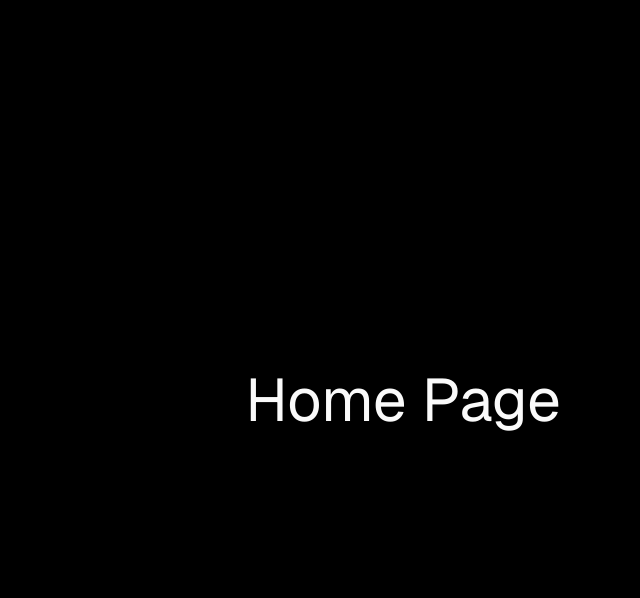
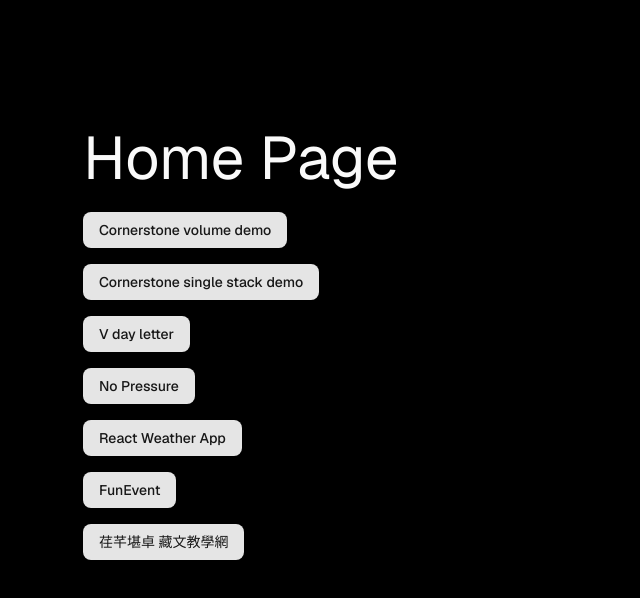
Before and after one commit to Dustin085/dustinliu-dev, a Next.js app: page / in a window 1280 px wide. Shown: the top 598 px of the page, without its empty margins (237-877 px from the left). Built offline with nearby package versions, Linux system fonts and the light colour scheme.

Commit message:
add: Home Page Links

```diff
--- a/app/page.tsx
+++ b/app/page.tsx
@@ -1,8 +1,51 @@
+import { Button } from "@/components/ui/button";
+import { LINKS } from "@/lib/constants/links";
+import { ROUTES } from "@/lib/constants/routes";
+import Link from "next/link";
+
 export default function HomePage() {
   return (
     <div className="flex min-h-screen items-center justify-center bg-zinc-50 font-sans dark:bg-black">
-      <main className="flex min-h-screen w-full max-w-3xl flex-col items-center justify-between py-32 px-16 bg-white dark:bg-black sm:items-start">
-        <h2 className="text-6xl m-auto">Home Page</h2>
+      <main className="flex min-h-screen w-full max-w-3xl flex-col items-center gap-6 py-32 px-16 bg-white dark:bg-black sm:items-start">
+        <h2 className="text-6xl">Home Page</h2>
+        <ul className="flex flex-col gap-4">
+          <li>
+            <Button>
+              <Link href={ROUTES.CS_DEMO_VOLUME}>Cornerstone volume demo</Link>
+            </Button>
+          </li>
+          <li>
+            <Button>
+              <Link href={ROUTES.CS_DEMO_SINGLE_STACK}>Cornerstone single stack demo</Link>
+            </Button>
+          </li>
+          <li>
+            <Button>
+              <Link href={ROUTES.V_DAY_LETTER}>V day letter</Link>
+            </Button>
+          </li>
+          <li>
+            <Button>
+              <a href={LINKS.NO_PRESSURE} target="_blank" rel="noopener noreferrer">No Pressure</a>
+            </Button>
+          </li>
+          <li>
+            <Button>
+              <a href={LINKS.REACT_WEATHER_APP} target="_blank" rel="noopener noreferrer">React Weather App</a>
+            </Button>
+          </li>
+          <li>
+            <Button>
+              <a href={LINKS.FUN_EVENT} target="_blank" rel="noopener noreferrer">FunEvent</a>
+            </Button>
+          </li>
+          <li>
+            <Button>
+              <a href={LINKS.LAN_TIBETAN} target="_blank" rel="noopener noreferrer">荏芊堪卓 藏文教學網</a>
+            </Button>
+          </li>
+
+        </ul>
       </main>
     </div>
   );
--- /dev/null
+++ b/lib/constants/links.ts
@@ -0,0 +1,6 @@
+export const LINKS = {
+    NO_PRESSURE: 'https://no-pressure-next-app.vercel.app/',
+    REACT_WEATHER_APP: 'https://react-weather-app-two-psi.vercel.app/',
+    FUN_EVENT: 'https://dustin085.github.io/funEventProject/web/',
+    LAN_TIBETAN: 'https://dustin085.github.io/lanTibetan/web/',
+}
--- /dev/null
+++ b/lib/constants/routes.ts
@@ -0,0 +1,6 @@
+export const ROUTES = {
+    HOME: '/',
+    V_DAY_LETTER: '/v-day-letter',
+    CS_DEMO_SINGLE_STACK: '/cornerstone-demo/single-stack',
+    CS_DEMO_VOLUME: '/cornerstone-demo/volume',
+}
```
